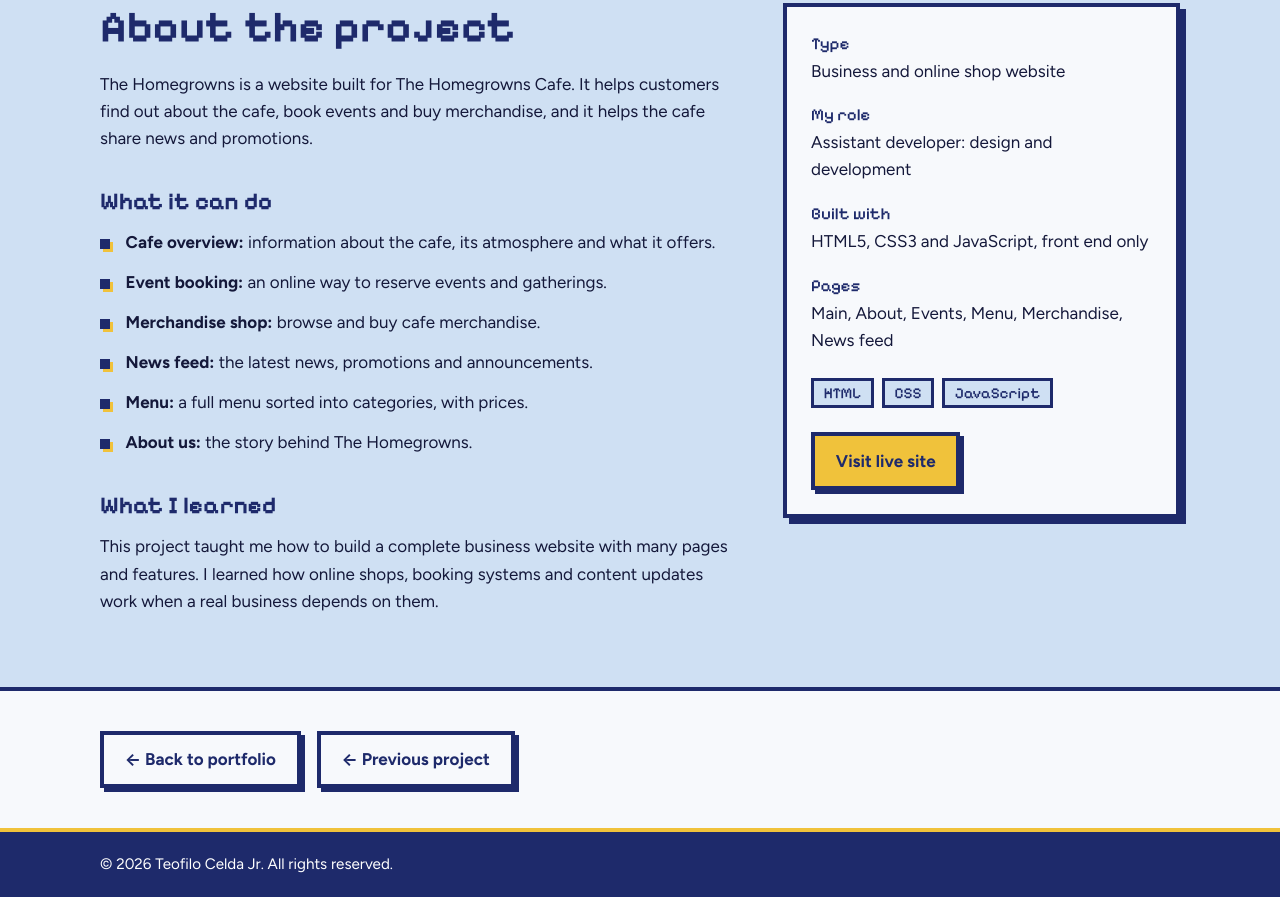
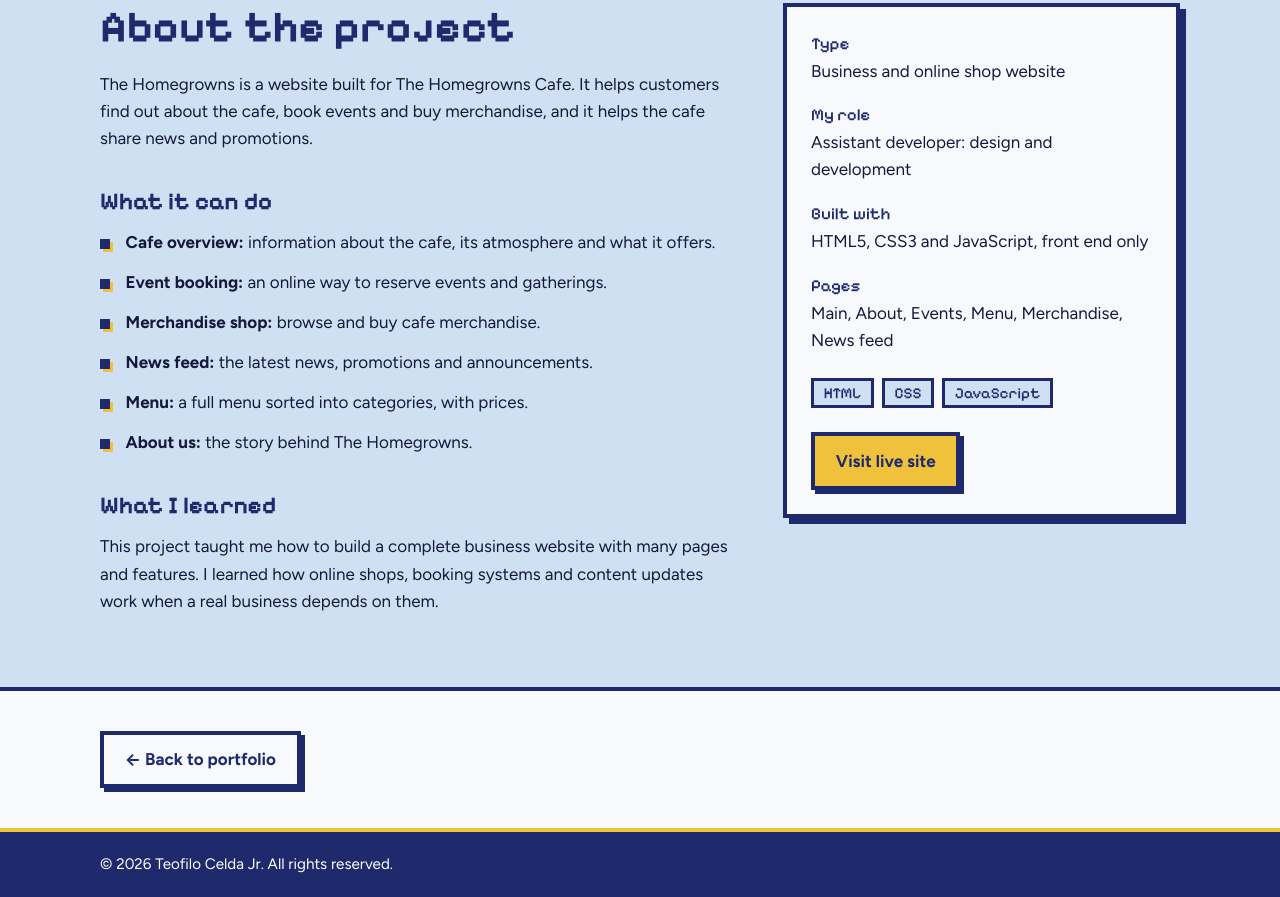
Before and after one commit to theofilocelda/TeofiloCeldaJrPortfolio, a plain HTML site: page html/the-homegrowns.html in a window 1280 px wide. Shown: the part 1663-2560 px from the top of the page. Drawn offline with Linux system fonts and the light colour scheme.

Commit message:
Update the-homegrowns.html
Removed the previous Project

```diff
--- a/html/the-homegrowns.html
+++ b/html/the-homegrowns.html
@@ -116,7 +116,6 @@
     <section class="case-nav">
       <div class="wrap buttons">
         <a class="btn btn-light" href="../index.html#projects">&larr; Back to portfolio</a>
-        <a class="btn btn-light" href="iloilo-tennis-club.html">&larr; Previous project</a>
       </div>
     </section>
   </main>
```
